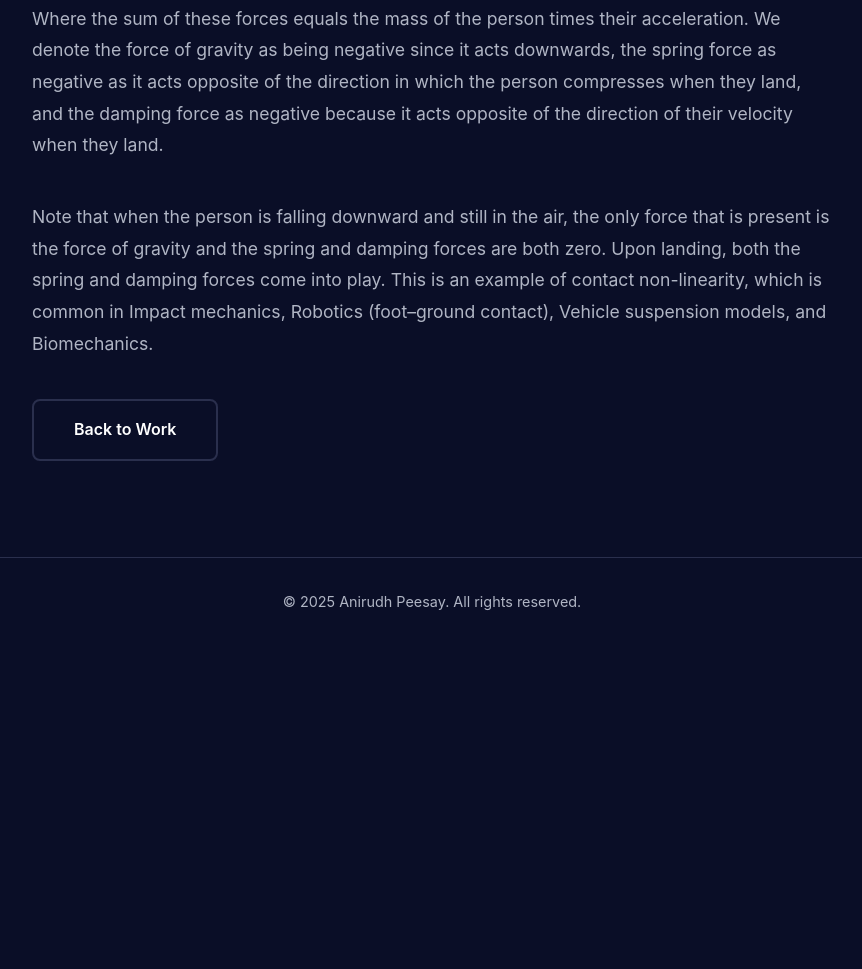
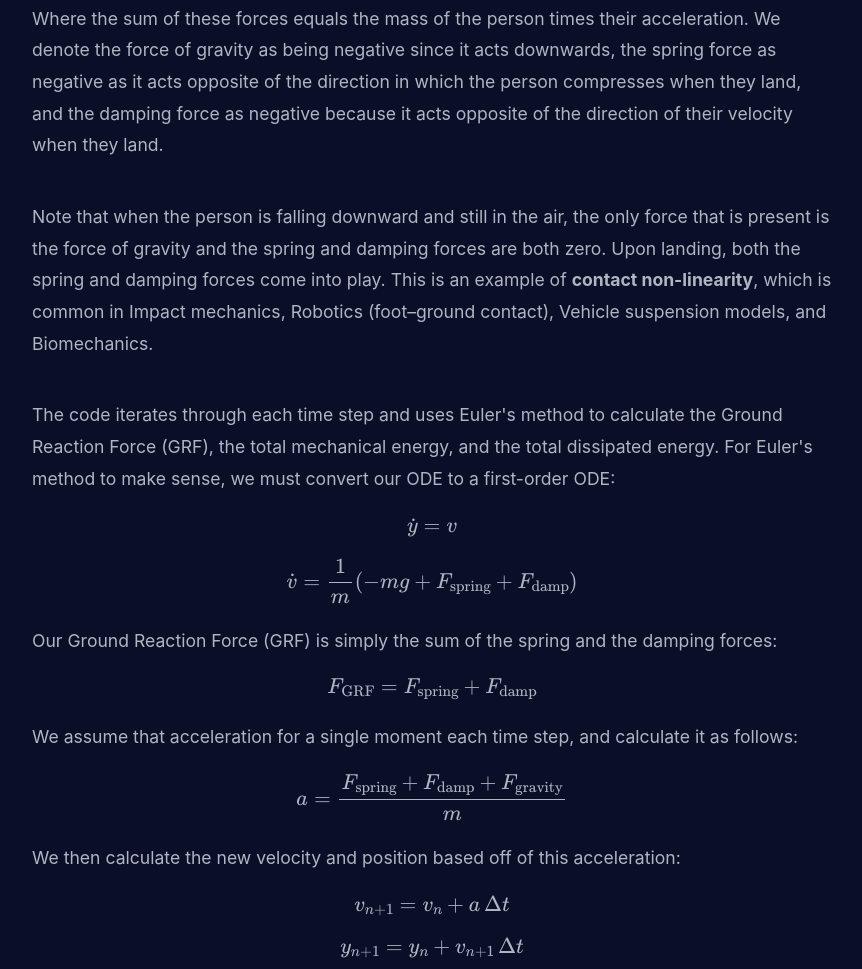
Before and after one commit to anupeesay10/Personal-Website, a website built with Vite: page spring-mass-damper.html in a window 1280 px wide. Shown: the part 1456-2425 px from the top of the page, without its empty margins (208-1070 px from the left). Before the commit the page ends 2101 px from the top, so only its background shows below. Built offline with nearby package versions, Linux system fonts and the light colour scheme.

Commit message:
spring mass damper changes

```diff
--- a/spring-mass-damper.html
+++ b/spring-mass-damper.html
@@ -3,7 +3,7 @@
 <head>
     <meta charset="UTF-8" />
     <meta name="viewport" content="width=device-width, initial-scale=1.0" />
-    <title>Spring Mass Damper - Anirudh Peesay</title>
+    <title>Spring Mass Damper - Anu Peesay Peesay</title>
     <link rel="stylesheet" href="./style.css" />
     <script src="https://polyfill.io/v3/polyfill.min.js?features=es6"></script>
     <script id="MathJax-script" async src="https://cdn.jsdelivr.net/npm/mathjax@3/es5/tex-mml-chtml.js"></script>
@@ -12,7 +12,7 @@
     <!-- Navigation -->
     <nav class="navbar">
         <div class="nav-container">
-            <div class="nav-logo">Anirudh Peesay</div>
+            <div class="nav-logo">Anu Peesay</div>
             <div class="nav-toggle" id="navToggle">
                 <span></span>
                 <span></span>
@@ -59,9 +59,39 @@
                 <p>
                     Note that when the person is falling downward and still in the air, the only force that is present is the force of gravity and the spring and damping forces are both zero.
                     Upon landing, both the spring and damping forces come into play.
-                    This is an example of contact non-linearity, which is common in Impact mechanics, Robotics (foot–ground contact), Vehicle suspension models, and Biomechanics.
+                    This is an example of <b>contact non-linearity</b>, which is common in Impact mechanics, Robotics (foot–ground contact), Vehicle suspension models, and Biomechanics.
                 </p>
+                <p>
+                    The code iterates through each time step and uses Euler's method to calculate the Ground Reaction Force (GRF), the total mechanical energy, and the total dissipated energy.
+                    For Euler's method to make sense, we must convert our ODE to a first-order ODE:
+                    \[ \dot{y} = v \]
+                    \[ \dot{v} = \frac{1}{m}\left(-mg + F_{\text{spring}} + F_{\text{damp}}\right) \]
 
+                    Our Ground Reaction Force (GRF) is simply the sum of the spring and the damping forces: $$F_{\text{GRF}} = F_{\text{spring}} + F_{\text{damp}}$$
+
+                    We assume that acceleration for a single moment each time step, and calculate it as follows:
+                    $$a = \frac{F_{\text{spring}} + F_{\text{damp}} + F_{\text{gravity}}}{m}$$
+
+                    We then calculate the new velocity and position based off of this acceleration:
+                   $$ v_{n+1} = v_n + a\,\Delta t $$
+                    $$ y_{n+1} = y_n + v_{n+1}\,\Delta t $$
+
+                    The new velocity and position values are used to calculate the Kinetic, Gravitational Potential, and Spring Elastic Potential energies, where the total mechanical energy is the sum of all three.
+                    The new velocity value is also used to calculate the amount of energy dissipated from the damping force.
+                    To further clarify, the total energy is dissipated through the ground upon landing, which is why our damping force is the only force used to calculate our dissipated energy.
+                    Here is the derivation of our dissipated energy:
+                    $$F_{\text{damp}} = -cv$$
+                    $$dW_{\text{damp}} = (-cv)dy $$
+                    $$dW_{\text{damp}} = -cv * vdt = -cv^2 dt$$ where the velocity is the derivative of the person's position y with respect to time.
+                    $$dE_{\text{dissipated}} = -dW_{\text{damp}} = cv^2 dt$$ where the negative sign denotes the energy leaving the system.
+
+                    The dissipated energy is accumulated over each time step.
+                    The total energy is calculated at each time step as the sum of the mechanical and accumulated dissipated energies.
+
+
+                </p>
+                <p>This recursion continues until we reach the total simulation time.
+                    We store the GRF values for each time step and the energy values for each time step to result in two charts: GRF over time and Energy over time</p>
 
 
 
@@ -75,7 +105,7 @@
     <!-- Footer -->
     <footer class="footer">
         <div class="container">
-            <p>&copy; 2025 Anirudh Peesay. All rights reserved.</p>
+            <p>&copy; 2025 Anu Peesay. All rights reserved.</p>
         </div>
     </footer>
 
```
